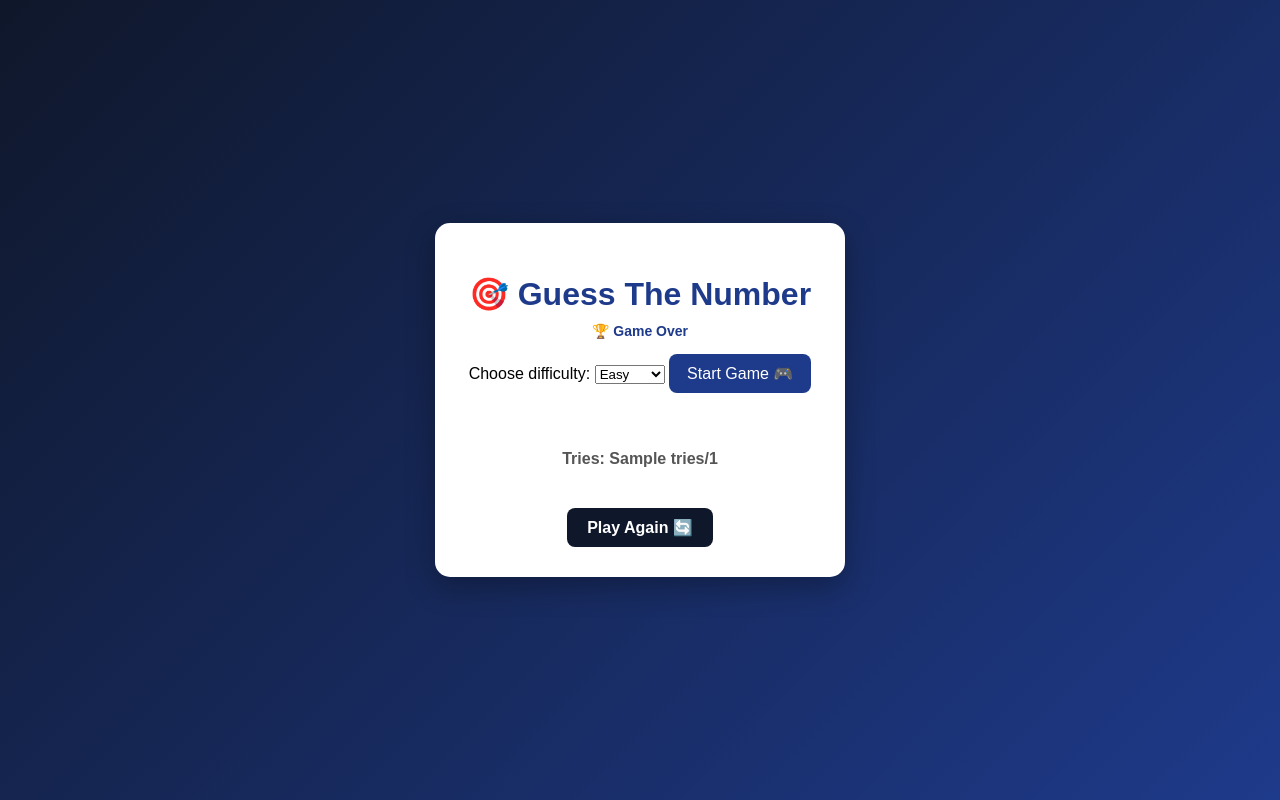
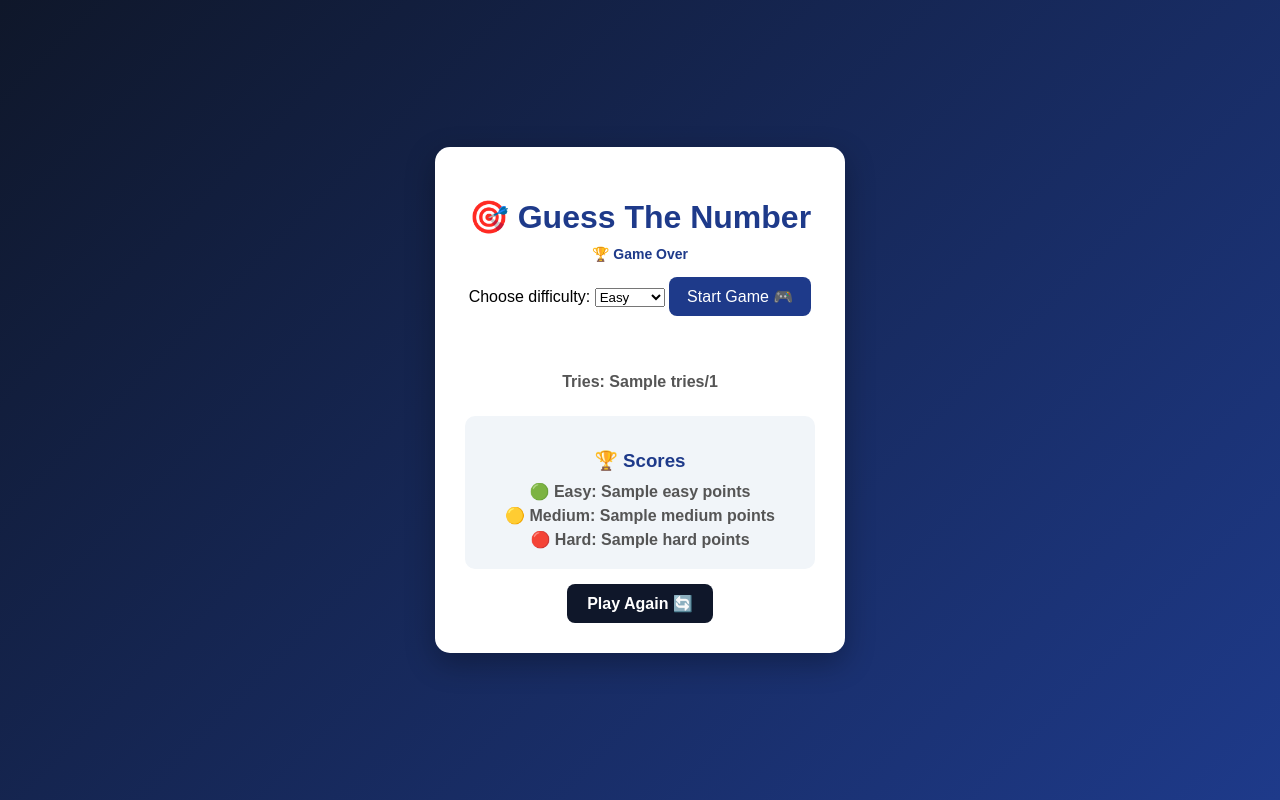
Before and after one commit to mordecai12-cool/guessing-game, a Flask app: template templates/index.html in a window 1280 px wide. Run offline with Flask 3, Linux system fonts and the light colour scheme; the visitor is signed in with stand-in values (Sample User, id 1); the template is opened without the code that fills it: most values are stand-ins (such as "Sample title", 1, 10 or a date in 2020).

Commit message:
Add separate difficulty scores

```diff
--- a/app.py
+++ b/app.py
@@ -20,7 +20,12 @@ def home():
         message="",
         message_type="",
         tries=session.get("tries", 0),
-        max_number=session.get("max_number", 10)
+        max_number=session.get("max_number", 10),
+        scores=session.get("scores", {
+            "easy": 0,
+            "medium": 0,
+            "hard": 0
+        })
     )
 
 
@@ -33,6 +38,13 @@ def start_game():
     session["difficulty"] = difficulty
     session["max_number"] = settings["max_number"]
     session["max_tries"] = settings["max_tries"]
+
+    if "scores" not in session:
+        session["scores"] = {
+            "easy": 0,
+            "medium": 0,
+            "hard": 0
+        }
 
     session["secret"] = random.randint(1, settings["max_number"])
     session["tries"] = 0
@@ -63,7 +75,12 @@ def guess():
             message=message,
             message_type=message_type,
             tries=session["tries"],
-            max_number=max_number
+            max_number=max_number,
+            scores=session.get("scores", {
+                "easy": 0,
+                "medium": 0,
+                "hard": 0
+            })
         )
 
     session["tries"] += 1
@@ -76,7 +93,31 @@ def guess():
         message = "Out of range! 😞"
 
     elif player_guess == session["secret"]:
-        message = f"You got it! 🎉🔥 in {session['tries']} tries"
+
+        base_scores = {
+            "easy": 10,
+            "medium": 20,
+            "hard": 30
+        }
+
+        difficulty = session["difficulty"]
+
+        base_score = base_scores[difficulty]
+
+        score = base_score - ((session["tries"] - 1) * 2)
+
+        if score < 1:
+            score = 1
+
+        session["scores"][difficulty] += score
+
+        session.modified = True
+
+        message = (
+            f"You got it! 🎉🔥 in {session['tries']} tries "
+            f"(+{score} points)"
+        )
+
         message_type = "win"
         session["game_over"] = True
 
@@ -100,7 +141,12 @@ def guess():
         message=message,
         message_type=message_type,
         tries=session["tries"],
-        max_number=max_number
+        max_number=max_number,
+        scores=session.get("scores", {
+            "easy": 0,
+            "medium": 0,
+            "hard": 0
+        })
     )
 
 @app.route("/reset")
--- a/static/style.css
+++ b/static/style.css
@@ -159,3 +159,27 @@ button:hover {
     font-size: 14px;
     font-weight: bold;
 }
+
+.score {
+    margin-top: 10px;
+    color: #16a34a;
+    font-size: 18px;
+    font-weight: bold;
+}
+
+.scores {
+    margin-top: 20px;
+    padding: 15px;
+    border-radius: 10px;
+    background: #f1f5f9;
+}
+
+.scores h3 {
+    margin-bottom: 10px;
+    color: #1e3a8a;
+}
+
+.scores p {
+    margin: 5px 0;
+    font-weight: bold;
+}
--- a/templates/index.html
+++ b/templates/index.html
@@ -94,6 +94,16 @@
                 Tries: {{ tries }}/{{ session.get("max_tries") }}
             </p>
 
+            <div class="scores">
+                <h3>🏆 Scores</h3>
+
+                <p>🟢 Easy: {{ scores["easy"] }} points</p>
+
+                <p>🟡 Medium: {{ scores["medium"] }} points</p>
+
+                <p>🔴 Hard: {{ scores["hard"] }} points</p>
+            </div>
+
         {% endif %}
 
 
```
